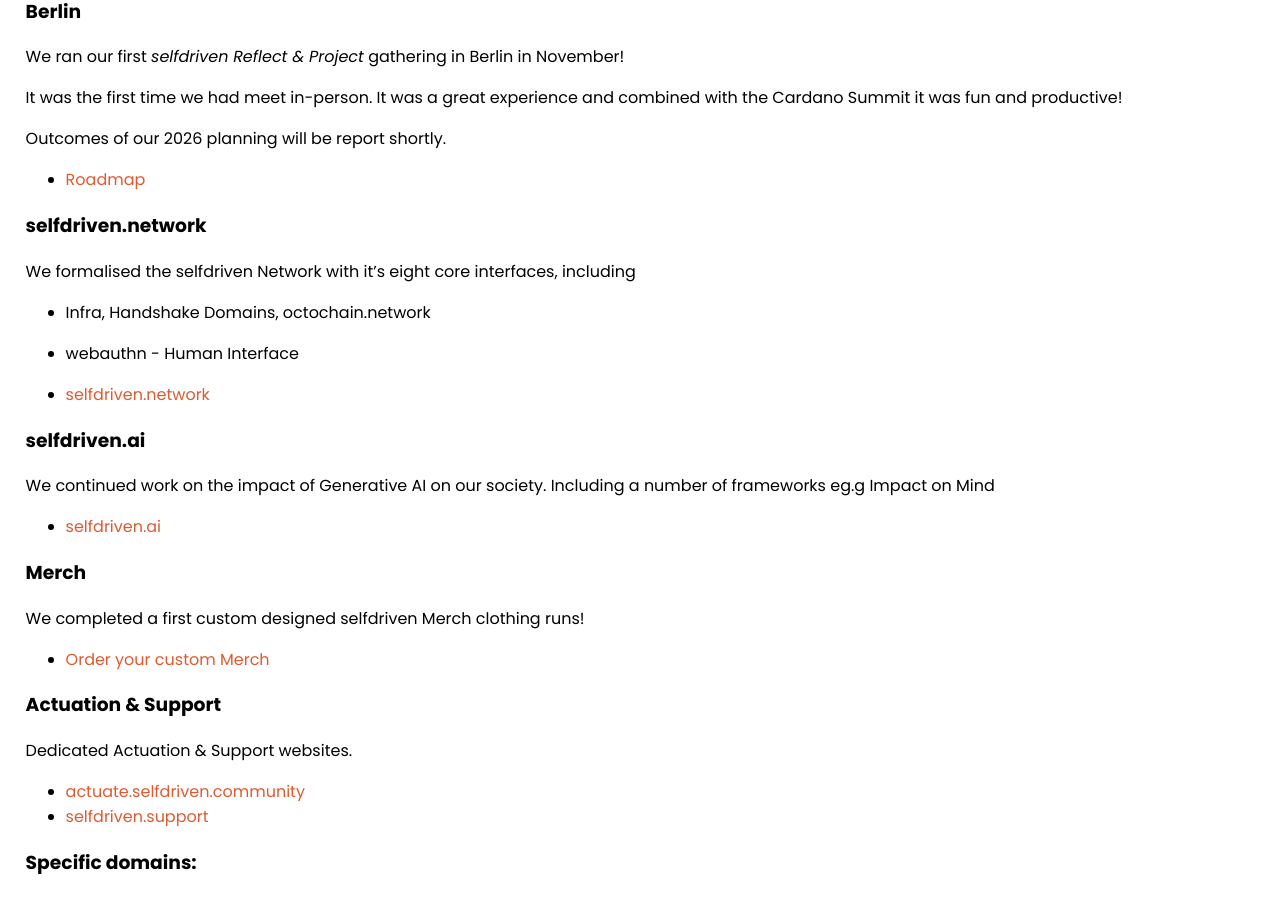
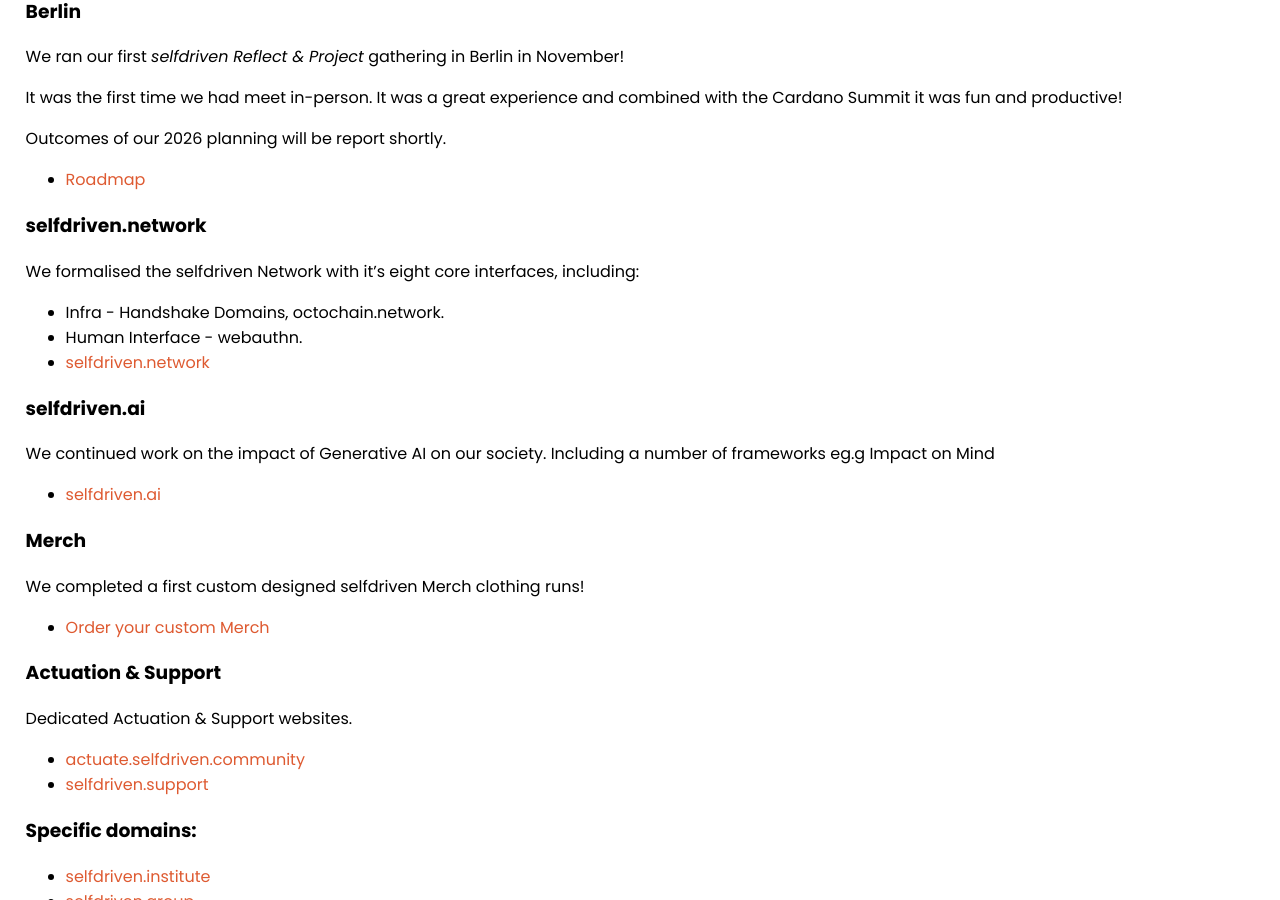
Before and after one commit to selfdriven-engagement/governance, a Jekyll site: the page built from docs/pages/updates-dec2025.md, in a window 1280 px wide and 900 px high, scrolled down 813 px. Built offline with Jekyll 4.4.1, drawn with Linux system fonts in a browser that asks for light colours.

Commit message:
Update updates-dec2025.md

```diff
--- a/docs/pages/updates-dec2025.md
+++ b/docs/pages/updates-dec2025.md
@@ -48,10 +48,9 @@ Outcomes of our 2026 planning will be report shortly.
 
 ### selfdriven.network
 
-We formalised the selfdriven Network with it's eight core interfaces, including
-- Infra, Handshake Domains, octochain.network
-- webauthn - Human Interface
-
+We formalised the selfdriven Network with it's eight core interfaces, including:
+- Infra - Handshake Domains, octochain.network.
+- Human Interface - webauthn.
 - [selfdriven.network](https://selfdriven.network)
 
 ### selfdriven.ai
```
